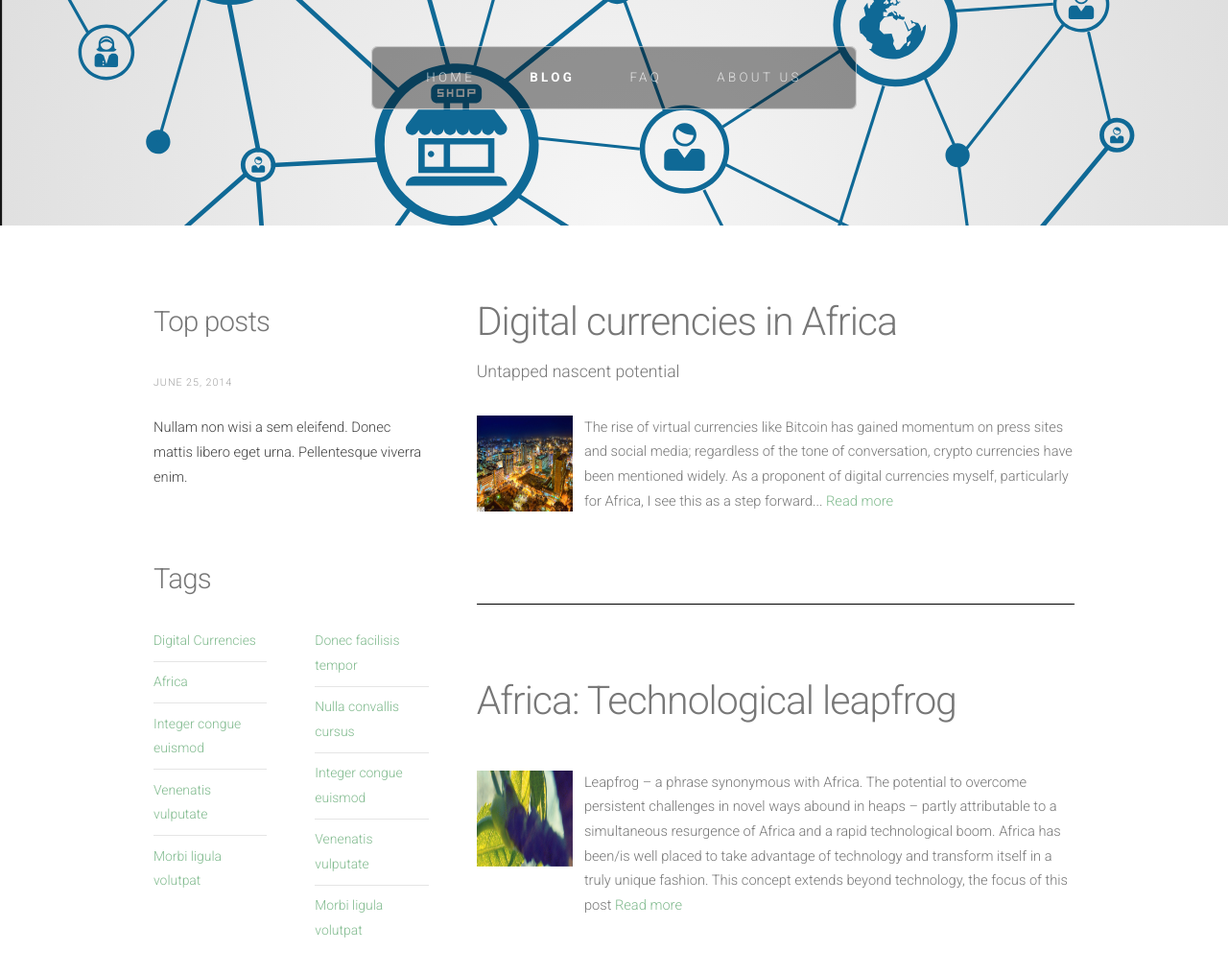
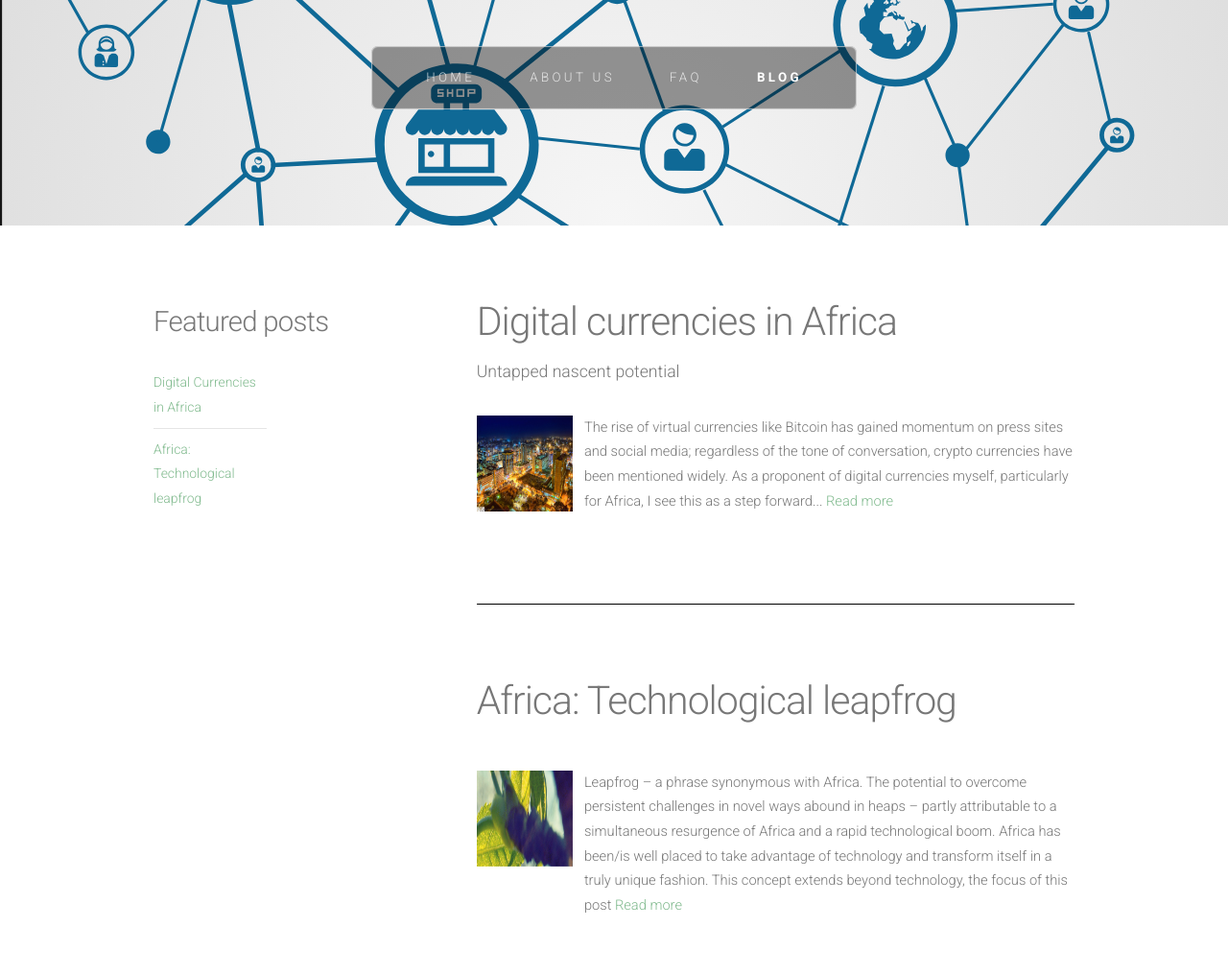
Before and after one commit to eljhkrr/adca, a plain HTML site: page blog.html in a window 1280 px wide. Shown: the top 1016 px of the page at 96% size. Drawn offline with Linux system fonts and the light colour scheme.

Commit message:
Minor additions

```diff
--- a/blog.html
+++ b/blog.html
@@ -33,9 +33,11 @@
 				<nav id="nav">
 					<ul>
 						<li><a href="index.html">Home</a></li>
+						<li><a href="about.html">About us</a></li>
+						<li><a href="faq.html">FAQ</a></li>
 						<li class="active"><a href="blog.html">Blog</a></li>
-						<li><a href="faq.html">FAQ</a></li>
-						<li><a href="about.html">About us</a></li>
+
+
 					</ul>
 				</nav>
 			</div>
@@ -57,7 +59,7 @@
 
 					<!-- Sidebar -->
 					<div id="sidebar" class="4u">
-						<section>
+						<!--<section>
 							<header>
 								<h2>Top posts</h2>
 							</header>
@@ -69,24 +71,22 @@
 								<!--<li>
 									<p class="posted">May 18, 2014  |  (10 )  Comments</p>
 									<p><a href="#">Nullam non wisi a sem eleifend. Donec mattis libero eget urna. Pellentesque viverra enim.</a></p>
-								</li>-->
+								</li>
 							</ul>
-						</section>
+						</section>-->
 						<section>
 							<header>
-								<h2>Tags</h2>
+								<h2>Featured posts</h2>
 							</header>
 							<div class="row">
 								<section class="6u">
 									<ul class="default">
-										<li><a href="#">Digital Currencies</a></li>
-										<li><a href="#">Africa</a></li>
-										<li><a href="#">Integer congue euismod</a></li>
-										<li><a href="#">Venenatis vulputate</a></li>
-										<li><a href="#">Morbi ligula volutpat</a></li>
+										<li><a href="digital-currencies-in-africa.html">Digital Currencies in Africa</a></li>
+										<li><a href="africa-leapfrog.html">Africa: Technological leapfrog</a></li>
+
 									</ul>
 								</section>
-								<section class="6u">
+								<!--<section class="6u">
 									<ul class="default">
 										<li><a href="#">Donec facilisis tempor</a></li>
 										<li><a href="#">Nulla convallis cursus</a></li>
@@ -94,7 +94,7 @@
 										<li><a href="#">Venenatis vulputate</a></li>
 										<li><a href="#">Morbi ligula volutpat</a></li>
 									</ul>
-								</section>
+								</section>-->
 							</div>
 						</section>
 
--- a/css/style.css
+++ b/css/style.css
@@ -273,7 +273,7 @@
 	{
 		position: relative;
 		display: inline-block;
-		background: rgba(61, 192, 98, 1);
+		background: rgba(15, 105, 150, 1);
 		padding: 0.8em 2em;
 		text-decoration: none !important;
 		font-size: 1.2em;
@@ -1357,7 +1357,7 @@ ul.contact li .fa-youtube:hover {
 
 /************** custom  ********************/
 .featured-currencies{
-	background: rgba(61, 192, 98, 0.83) !important;
+	background: rgba(15, 105, 150, 1) !important;
 }
 
 .left {
```
Also changed, not shown: about.html (+4 -2 lines), faq.html (+4 -2 lines), index.html (+2 -2 lines), mm.html (+4 -2 lines).
